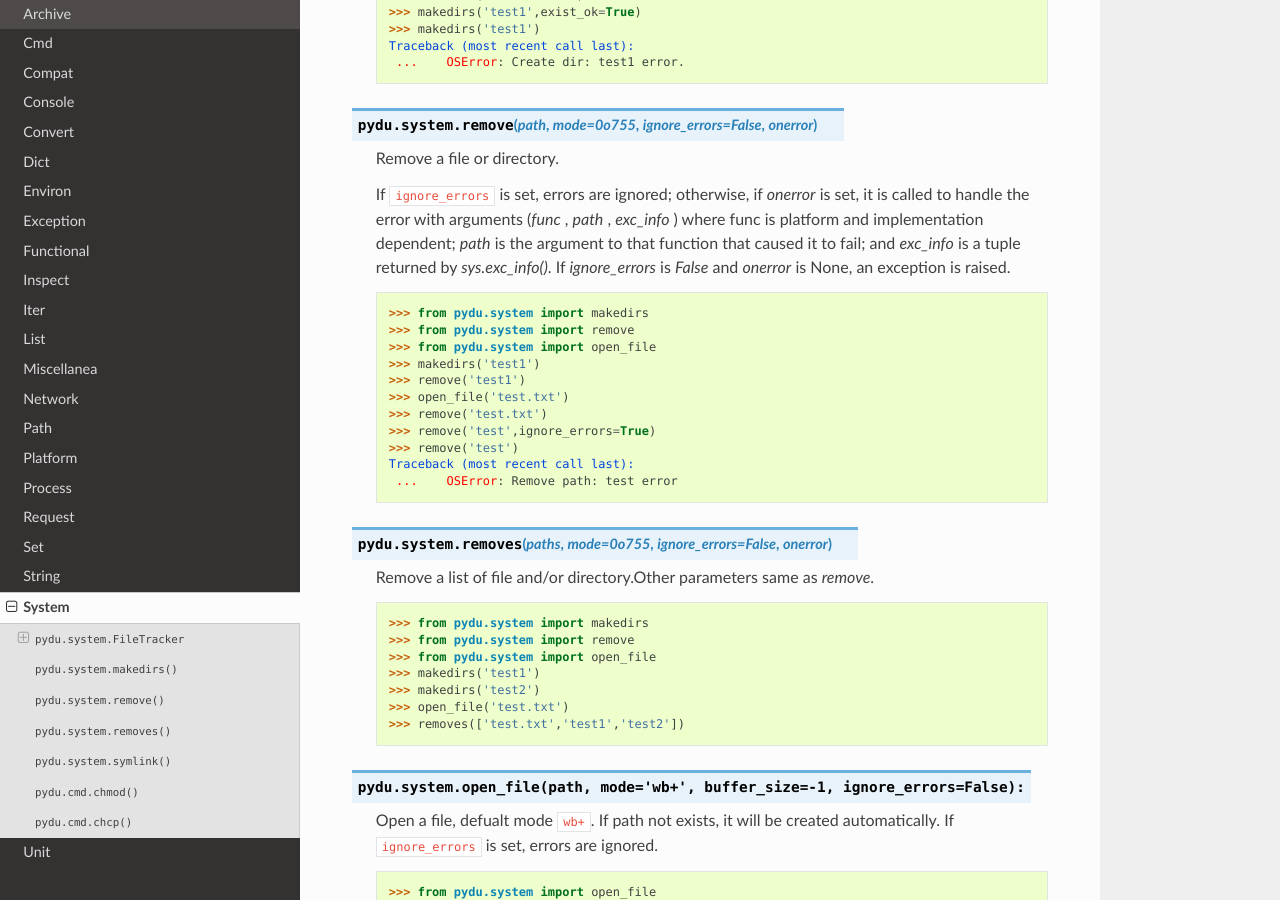
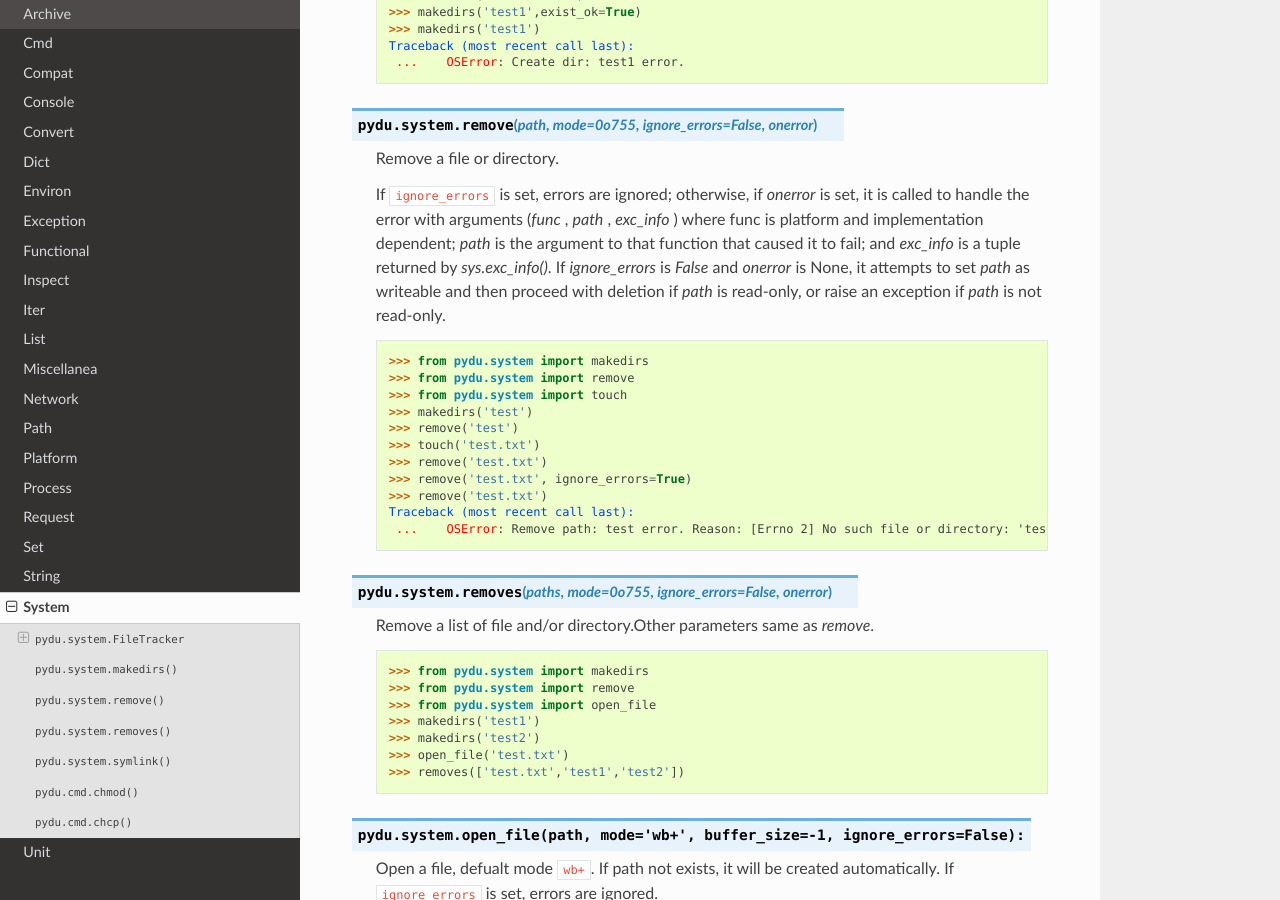
Before and after one commit to flaggo/pydu-zh, a Sphinx documentation site: the page built from docs/system.rst, in a window 1280 px wide and 900 px high, scrolled down 986 px. Built offline with Sphinx 7.4.7 and the Read the Docs theme 2.0.0, drawn with Linux system fonts in a browser that asks for light colours.

Commit message:
更新对environ和system的翻译

```diff
--- a/docs/environ.rst
+++ b/docs/environ.rst
@@ -10,6 +10,9 @@ Utils for handling environment.
 
     Preserves the previous environment variable (if available) and
     recovers when exiting the context manager.
+
+    If given variable_name=None, it means removing the variable from
+    environment temporarily.
 
     >>> from pydu.environ import environ
     >>> with environ(a='a'):
--- a/docs/system.rst
+++ b/docs/system.rst
@@ -59,19 +59,21 @@ Utils for handling system, like to track file, make directory, link and so on.
     `path` , `exc_info` ) where func is platform and implementation dependent;
     `path` is the argument to that function that caused it to fail; and
     `exc_info` is a tuple returned by `sys.exc_info()`.  If `ignore_errors`
-    is `False` and `onerror` is None, an exception is raised.
+    is `False` and `onerror` is None, it attempts to set `path` as writeable and
+    then proceed with deletion if `path` is read-only, or raise an exception
+    if `path` is not read-only.
 
     >>> from pydu.system import makedirs
     >>> from pydu.system import remove
-    >>> from pydu.system import open_file
-    >>> makedirs('test1')
-    >>> remove('test1')
-    >>> open_file('test.txt')
+    >>> from pydu.system import touch
+    >>> makedirs('test')
+    >>> remove('test')
+    >>> touch('test.txt')
     >>> remove('test.txt')
-    >>> remove('test',ignore_errors=True)
-    >>> remove('test')
+    >>> remove('test.txt', ignore_errors=True)
+    >>> remove('test.txt')
     Traceback (most recent call last):
-     ...    OSError: Remove path: test error
+     ...    OSError: Remove path: test error. Reason: [Errno 2] No such file or directory: 'test.txt'
 
 ..  py:function:: pydu.system.removes(paths, mode=0o755, ignore_errors=False, onerror)
 
```
Also changed, not shown: 2 other files.
